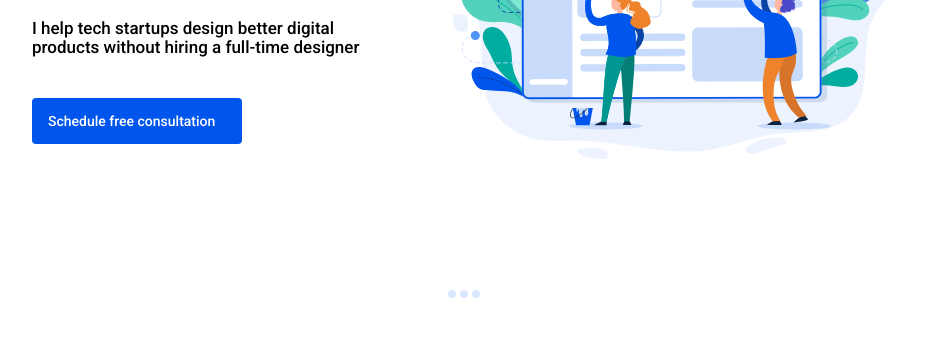
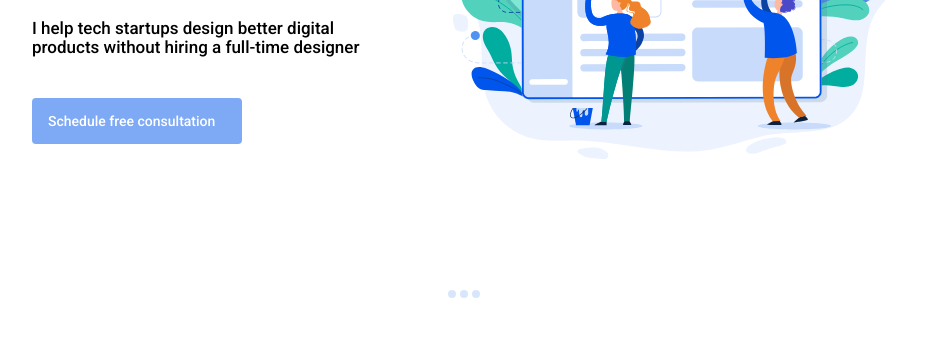
Before and after one commit to WebHeroSchool/planingDesk_IT, a plain HTML site: page index.html in a window 1280 px wide. In both pictures the pointer is over the link "Schedule free consultation". Shown: the part 421-758 px from the top of the page, without its empty margins (174-1102 px from the left). Drawn offline with Linux system fonts and the light colour scheme.

```diff
--- a/style.css
+++ b/style.css
@@ -146,6 +146,34 @@ body {
   box-shadow: inset 0px 0px 15px 10px rgba(0, 86, 236, 0.3);
 }
 
+/* Анимация Блеск кнопки */
+
+/* .main__button::after {
+  position: absolute;
+  content: "";
+  top: -50%;
+  right: -50%;
+  bottom: -50%;
+  left: -50%;
+  background: linear-gradient(
+    to bottom,
+    rgba(229, 172, 142, 0),
+    rgba(255, 255, 255, 0.5) 50%,
+    rgba(229, 172, 142, 0)
+  );
+  transform: rotateZ(60deg) translate(-5em, 7.5em);
+}
+
+.main__button:hover::after {
+  animation: sheen 1s forwards;
+}
+
+@keyframes sheen {
+  100% {
+    transform: rotateZ(60deg) translate(1em, -9em);
+  }
+}*/
+
 @keyframes pulse {
   0% {
     transform: scale(0.6);
@@ -178,9 +206,9 @@ body {
   animation-name: none;
 }
 
-/* .main__button:hover {
+.main__button:hover {
   opacity: 0.5;
-} */
+}
 
 .footer__points {
   display: flex;
```
